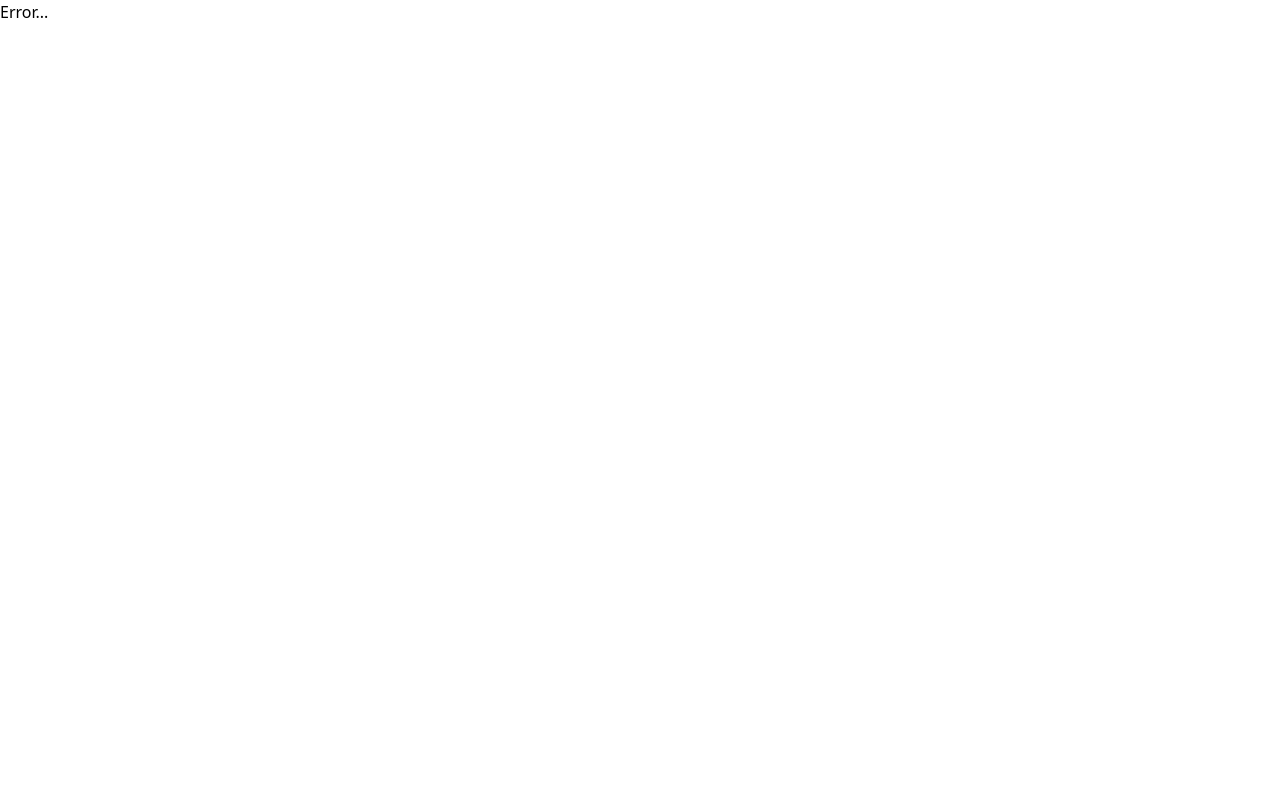
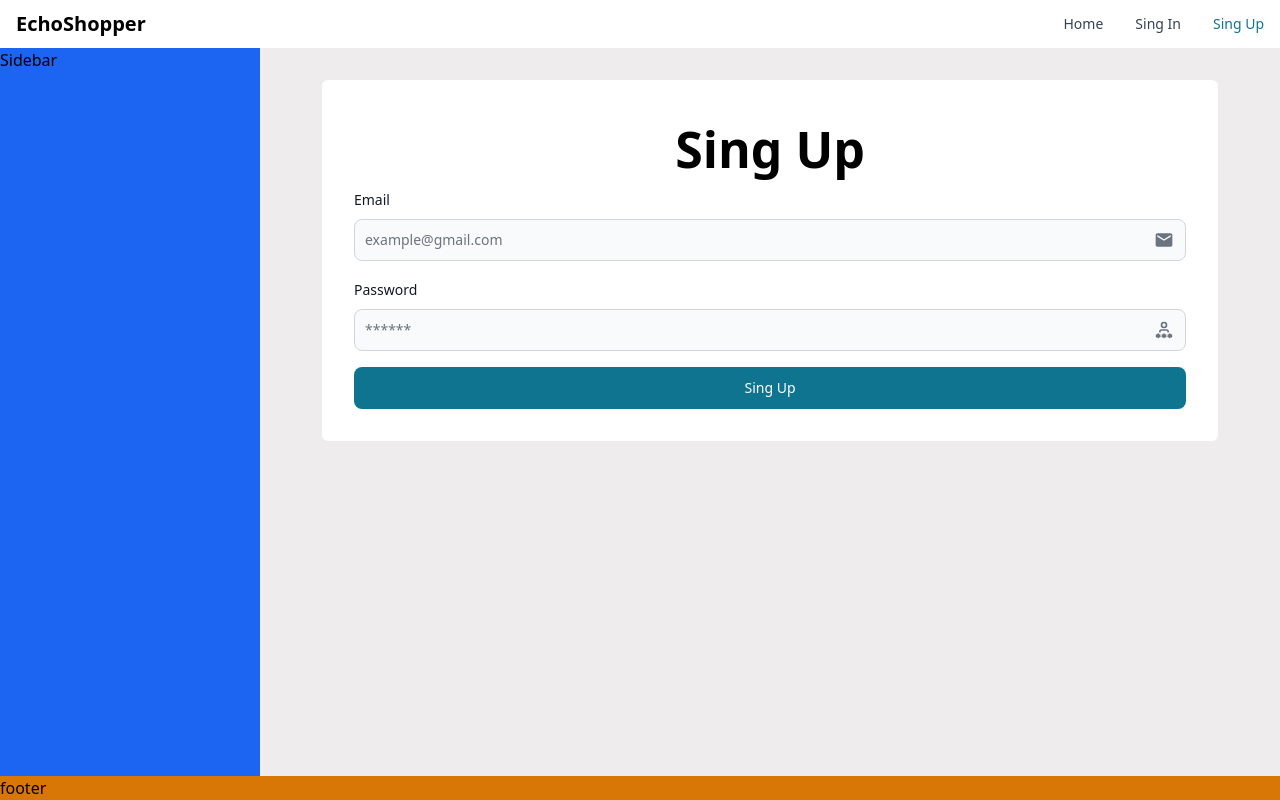
Before and after one commit to omor777/EchoShopper-frontend, a React (Vite) app: page /singUp in a window 1280 px wide. Before the commit this address had no page. Built offline with nearby package versions, Linux system fonts and the light colour scheme; no server answers.

Commit message:
sing up functionality complete with firebase

```diff
--- a/package.json
+++ b/package.json
@@ -11,9 +11,12 @@
   },
   "dependencies": {
     "@reduxjs/toolkit": "^2.2.7",
+    "firebase": "^10.12.5",
     "flowbite-react": "^0.10.1",
     "react": "^18.3.1",
     "react-dom": "^18.3.1",
+    "react-hook-form": "^7.52.2",
+    "react-icons": "^5.3.0",
     "react-redux": "^9.1.2",
     "react-router-dom": "^6.26.0",
     "redux-persist": "^6.0.0"
--- a/src/features/auth/authSlice.js
+++ b/src/features/auth/authSlice.js
@@ -1,13 +1,27 @@
 import { createSlice } from "@reduxjs/toolkit";
 
 const initialState = {
-  users: null,
+  user: null,
+  loading: "idle",
+  error: null,
 };
 
 const authSlice = createSlice({
   name: "auth",
   initialState,
-  reducers: {},
+  reducers: {
+    createNewUser(state, action) {
+      state.user = action.payload;
+    },
+    setLoading(state, action) {
+      state.loading = action.payload;
+    },
+    setError(state, action) {
+      state.error = action.payload;
+    },
+  },
 });
 
+export const { createNewUser, setLoading, setError } = authSlice.actions;
+
 export default authSlice.reducer;
--- /dev/null
+++ b/src/firebase/firebase.config.js
@@ -0,0 +1,15 @@
+import { initializeApp } from "firebase/app";
+import {getAuth} from 'firebase/auth'
+
+const firebaseConfig = {
+  apiKey: import.meta.env.VITE_APIKEY,
+  authDomain: import.meta.env.VITE_AUTHDOMAIN,
+  projectId: import.meta.env.VITE_PROJECTID,
+  storageBucket: import.meta.env.VITE_STORAGEBUCKET,
+  messagingSenderId: import.meta.env.VITE_MESSAGINGSENDERID,
+  appId: import.meta.env.VITE_APPID,
+};
+
+const app = initializeApp(firebaseConfig);
+
+export const auth = getAuth(app);
--- a/src/layouts/DesktopLayout.jsx
+++ b/src/layouts/DesktopLayout.jsx
@@ -1,13 +1,18 @@
+import { Outlet } from "react-router-dom";
 import NavigationBar from "../components/shared/NavigationBar";
 
 const DesktopLayout = () => {
   return (
-    <div className="grid grid-rows-[auto_1fr_auto] h-screen grid-cols-[260px_1fr] container mx-auto">
-      <header className="lg:col-span-2">
+    <div className="grid grid-rows-[auto_1fr_auto] h-screen lg:grid-cols-[260px_1fr] container mx-auto">
+      <header className="col-span-2">
         <NavigationBar />
       </header>
-      <main className="bg-body lg:col-span-1 order-3">Main</main>
-      <aside className="bg-blue-600 lg:col-span-1 lg:order-2">Sidebar</aside>
+      <main className="bg-body lg:col-span-1 lg:order-3 lg:p-8 col-span-2">
+        <Outlet />
+      </main>
+      <aside className="bg-blue-600 lg:col-span-1 lg:order-2 col-span-2">
+        Sidebar
+      </aside>
       <footer className="bg-amber-600 col-span-2 lg:order-4">footer</footer>
     </div>
   );
--- /dev/null
+++ b/src/pages/SingUp.jsx
@@ -0,0 +1,105 @@
+import { Button, HR, Label, TextInput } from "flowbite-react";
+import { createUserWithEmailAndPassword } from "firebase/auth";
+import { useForm } from "react-hook-form";
+import { MdEmail } from "react-icons/md";
+import { TbPasswordUser } from "react-icons/tb";
+import { auth } from "../firebase/firebase.config";
+import { useDispatch } from "react-redux";
+import {
+  createNewUser,
+  setError,
+  setLoading,
+} from "../features/auth/authSlice";
+const SingUp = () => {
+  const { handleSubmit, register } = useForm({
+    defaultValues: {
+      email: "",
+      password: "",
+    },
+  });
+
+  const dispatch = useDispatch();
+
+  const handleSingUpUser = async ({ email, password }) => {
+    dispatch(setLoading("pending"));
+    try {
+      const { user } = await createUserWithEmailAndPassword(
+        auth,
+        email,
+        password
+      );
+      const newUser = {
+        email: user.email,
+        createdAt: user.metadata.createdAt,
+      };
+
+      dispatch(setLoading("succeeded"));
+      dispatch(createNewUser(newUser));
+    } catch (e) {
+      // console.dir(e?.message);
+      console.error(e);
+      dispatch(setError(e?.message));
+    } finally {
+      dispatch(setLoading("idle"));
+    }
+  };
+
+  return (
+    <div>
+      <div className="bg-white p-8 rounded-md w-full max-w-4xl mx-auto">
+        <h1 className="text-center text-[clamp(32px,4vw,50px)] font-semibold">
+          Sing Up
+        </h1>
+        <form
+          onSubmit={handleSubmit(handleSingUpUser)}
+          noValidate
+          className="space-y-4"
+        >
+          <div>
+            <div className="mb-2 block">
+              <Label htmlFor="email" value="Email" />
+            </div>
+            <TextInput
+              {...register("email", {
+                required: {
+                  value: true,
+                  message: "email is required!",
+                },
+              })}
+              id="email"
+              type="email"
+              placeholder="example@gmail.com"
+              rightIcon={MdEmail}
+            />
+          </div>
+          <div>
+            <div className="mb-2 block">
+              <Label htmlFor="password" value="Password" />
+            </div>
+            <TextInput
+              {...register("password", {
+                required: {
+                  value: true,
+                  message: "password is required!",
+                },
+                minLength: {
+                  value: 6,
+                  message: "password  minimum 6 character is required!",
+                },
+              })}
+              id="password"
+              type="password"
+              placeholder="******"
+              rightIcon={TbPasswordUser}
+            />
+          </div>
+          <Button type="submit" fullSized>
+            Sing Up
+          </Button>
+        </form>
+      </div>
+    </div>
+  );
+};
+
+export default SingUp;
--- a/src/routes/Routes.jsx
+++ b/src/routes/Routes.jsx
@@ -1,5 +1,6 @@
 import { createBrowserRouter } from "react-router-dom";
 import Root from "../layouts/Root";
+import SingUp from "../pages/SingUp";
 
 export const routes = createBrowserRouter([
   {
@@ -11,6 +12,10 @@ export const routes = createBrowserRouter([
         path: "/",
         element: <span>Home</span>,
       },
+      {
+        path: "/singUp",
+        element: <SingUp />,
+      },
     ],
   },
 ]);
```
Also changed, not shown: 2 other files (tests, documents, lock files or other folders).
